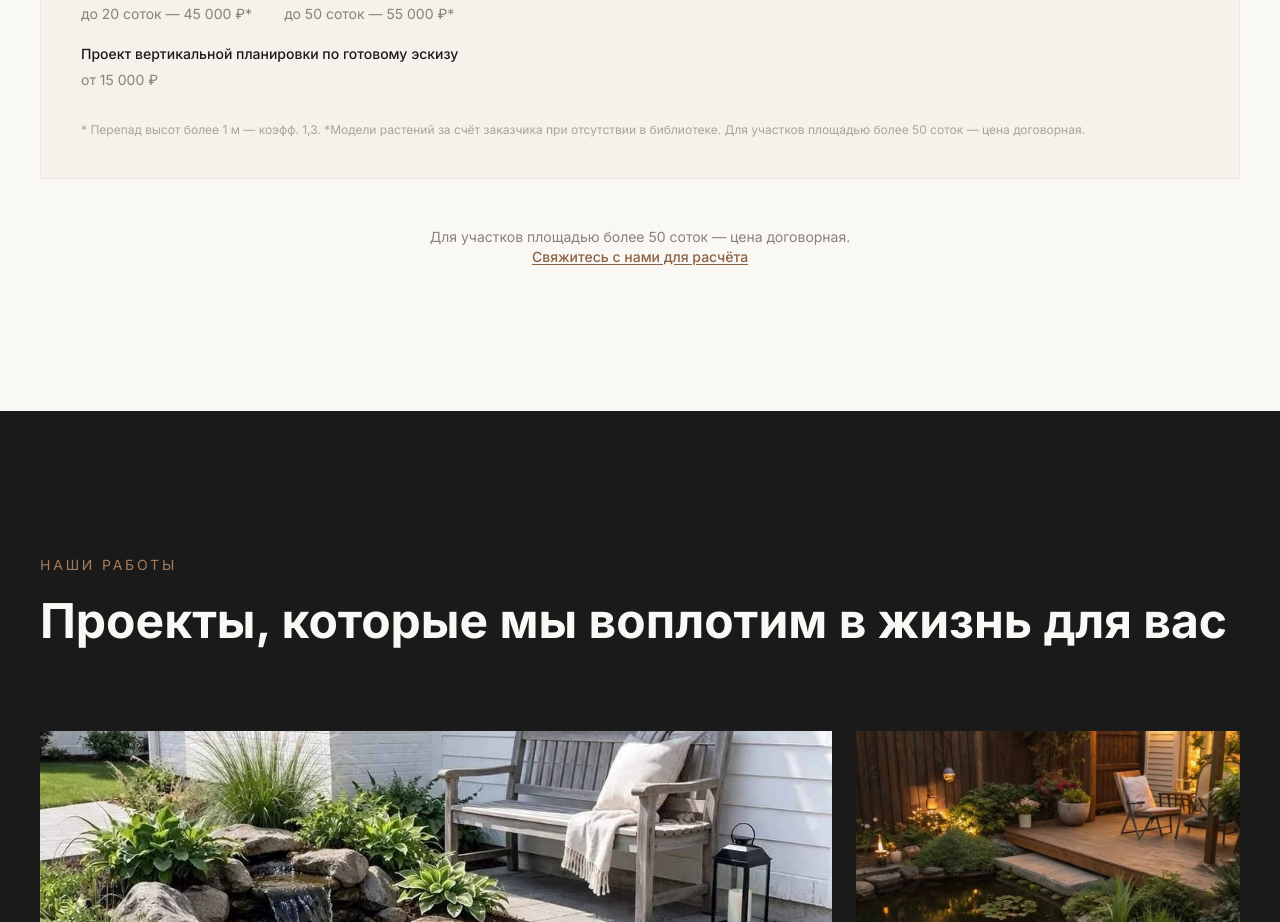
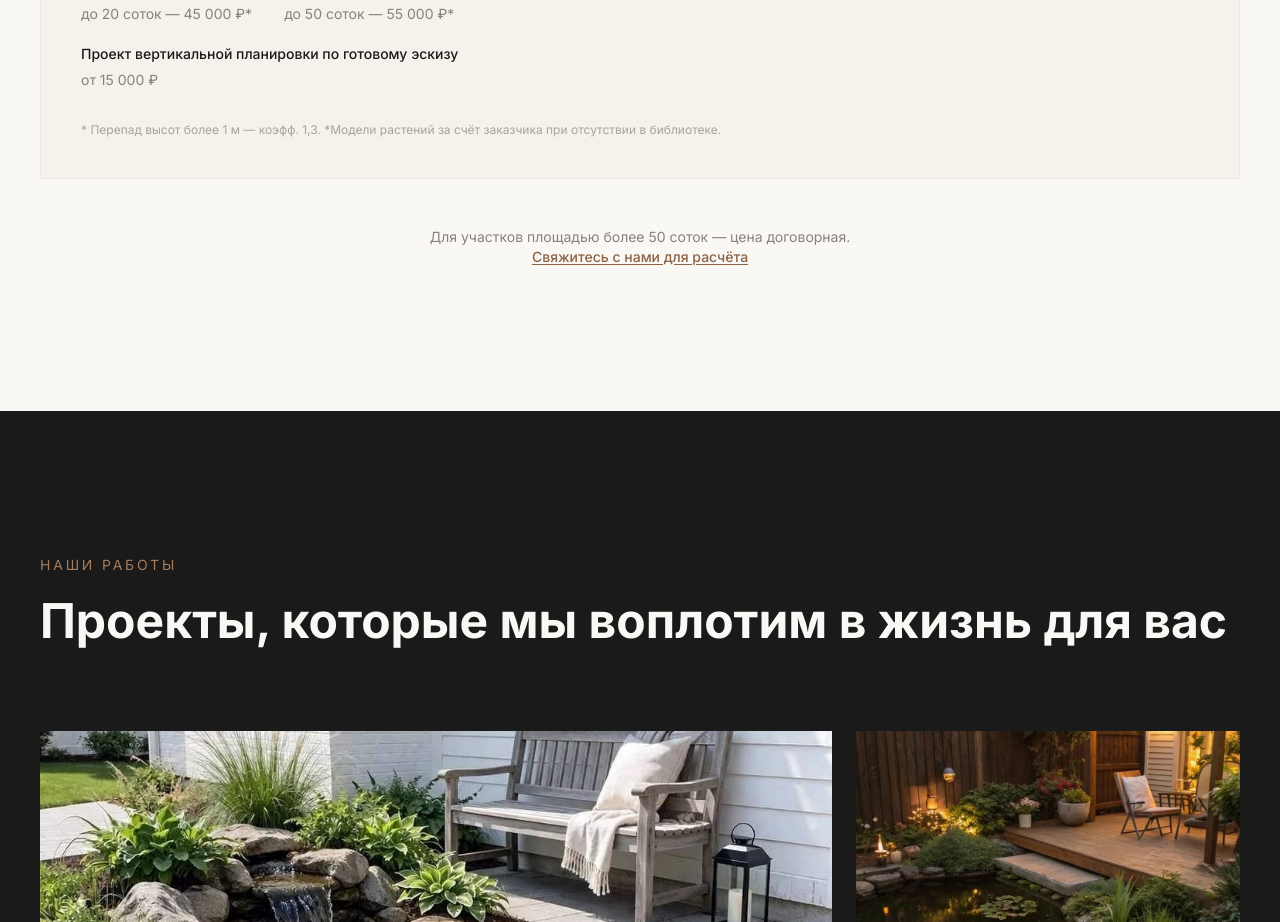
Before and after one commit to workreplit3-ctrl/territoriya-svobody, a Next.js app: page / in a window 1280 px wide. Shown: the part 5400-6322 px from the top of the page. Built offline with nearby package versions, Linux system fonts and the light colour scheme.

Commit message:
fix: remove duplicate >50 sotok note from data

```diff
--- a/src/app/page.tsx
+++ b/src/app/page.tsx
@@ -902,7 +902,7 @@ const ADDITIONAL_BLOCKS = [
       { type: 'sub', text: 'Проект вертикальной планировки по готовому эскизу', prices: ['от 15 000 ₽'] },
     ],
     prices: [],
-    note: 'Перепад высот более 1 м — коэфф. 1,3. *Модели растений за счёт заказчика при отсутствии в библиотеке. Для участков площадью более 50 соток — цена договорная.',
+    note: 'Перепад высот более 1 м — коэфф. 1,3. *Модели растений за счёт заказчика при отсутствии в библиотеке.',
   },
 ];
 
```
